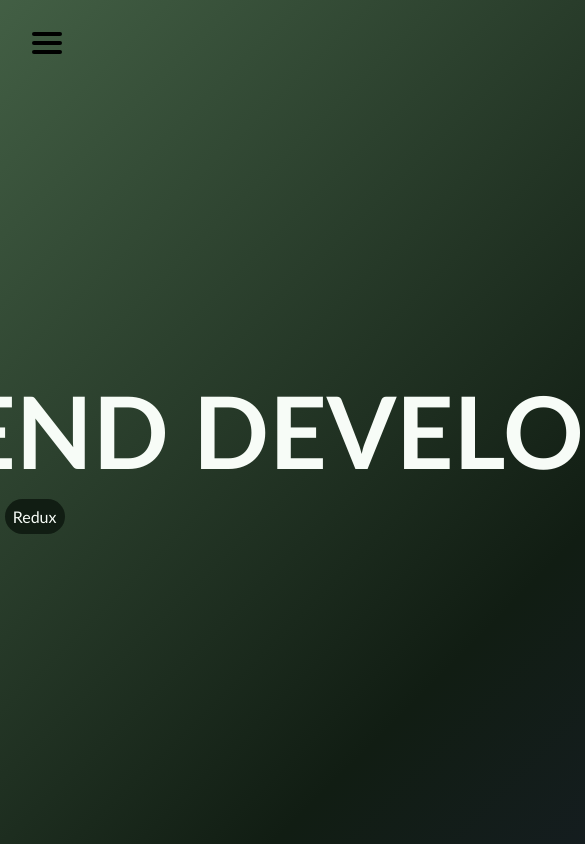
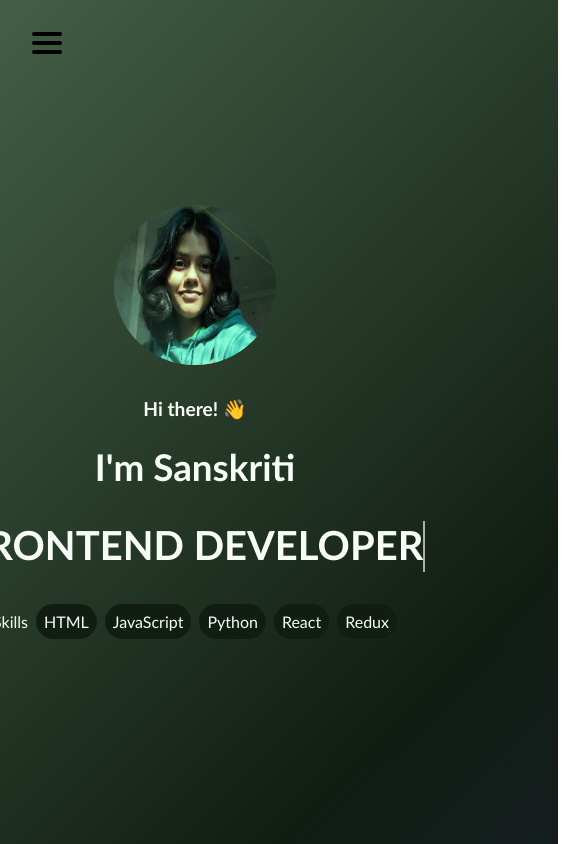
Before and after one commit to sanskriti2005/portfolio-website, a React (Vite) app: page / in a window 390 px wide. Shown: the top 844 px of the page, 585 px wide, since content can reach past the window. Built offline with nearby package versions, Linux system fonts and the light colour scheme.

Commit message:
added responsiveness for the home section

```diff
--- a/src/components/Home.jsx
+++ b/src/components/Home.jsx
@@ -1,12 +1,15 @@
 import React from "react";
 import img from "../assets/img.jpg";
-import './styles/Home.css'
+import "./styles/Home.css";
 
 const Home = () => {
   return (
     <>
       <div className="home-section">
         <div>
+          <div className="home-image">
+            <img src={img} alt="headshot" className="home-img" />
+          </div>
           <div>
             <h2>Hi there! 👋</h2>
             <h1>I'm Sanskriti </h1>
--- a/src/components/styles/Home.css
+++ b/src/components/styles/Home.css
@@ -1,15 +1,15 @@
 /* home section styling */
-.home-section{
+.home-section {
   display: flex;
   justify-content: center;
   align-items: center;
   height: inherit;
 }
 
-  .home-section > div > div > h1{
+.home-section > div > div > h1 {
   font-size: 2rem;
 }
-  .home-section > div > div > h2{
+.home-section > div > div > h2 {
   text-align: end;
   font-size: 1rem;
 }
@@ -26,29 +26,147 @@
   animation: typing 3s steps(22) forwards, blink 0.7s infinite;
 }
 
-  .text{
+.text {
   font-size: 100px;
 }
 
-  .skills{
+.skills {
   display: flex;
   gap: 1rem;
   font-size: 1.2rem;
   align-items: center;
 }
 
-  .skill{
+.skill {
   padding: 0.5rem;
   border-radius: 20px;
   background-color: #111d13;
+}
 
+.home-image {
+  display: none;
 }
 
 @keyframes typing {
-    from { width: 0; }
-    to { width: 100%; }
+  from {
+    width: 0;
+  }
+  to {
+    width: 100%;
+  }
 }
 
 @keyframes blink {
-    50% { border-color: transparent; }
+  50% {
+    border-color: transparent;
   }
+}
+
+/* --- RESPONSIVENESS --- */
+/* Medium screen responsiveness */
+@media screen and (max-width: 1024px) and (min-width: 769px) {
+  .home-section {
+    flex-direction: column;
+    align-items: center;
+    text-align: center;
+    gap: 1.5rem;
+    width: 100%;
+  }
+
+  .home-section > div {
+    display: flex;
+    flex-direction: column;
+    gap: 1.5rem;
+    padding: 1.5rem;
+    width: 100%;
+  }
+
+  .home-section > div > div:nth-child(2) {
+    display: flex;
+    flex-direction: column;
+    gap: 1rem;
+  }
+
+  .home-section > div > div > h1 {
+    font-size: 2rem;
+  }
+
+  .home-section > div > div > h2 {
+    text-align: center;
+    font-size: 1.7rem; /* Adjusted for medium screens */
+  }
+
+  .typing-container {
+    font-size: 3rem;
+  }
+
+  .text {
+    font-size: 3rem;
+  }
+
+  .skills {
+    flex-wrap: wrap;
+    justify-content: center;
+    gap: 0.8rem;
+  }
+}
+
+@media screen and (max-width: 768px) {
+  .home-section {
+    flex-direction: column;
+    align-items: center;
+    text-align: center;
+    gap: 2rem;
+    width: 100%;
+  }
+
+  .home-section > div {
+    display: flex;
+    flex-direction: column;
+    gap: 2rem;
+    padding: 2rem;
+  }
+
+  .home-section > div > div:nth-child(2) {
+    display: flex;
+    flex-direction: column;
+    gap: 1.5rem;
+  }
+
+  .home-section > div > div > h1 {
+    font-size: 2.3rem;
+  }
+
+  .home-section > div > div > h2 {
+    text-align: center; /* Centered text */
+    font-size: 1.2rem;
+  }
+
+  .typing-container {
+    font-size: 2.5rem;
+  }
+
+  .text {
+    font-size: 2.5rem;
+  }
+
+  .skills {
+    flex-wrap: wrap;
+    justify-content: center;
+    gap: 0.5rem; /* Adjusted spacing */
+  }
+
+  .home-image {
+    display: block;
+    height: 10rem;
+    width: 100%;
+    display: flex;
+    justify-content: center;
+  }
+  .home-img {
+    display: block;
+    height: 100%;
+    width: 10.1rem;
+    border-radius: 50%;
+  }
+}
```
Lines whose indentation alone changed are shown as unchanged.
